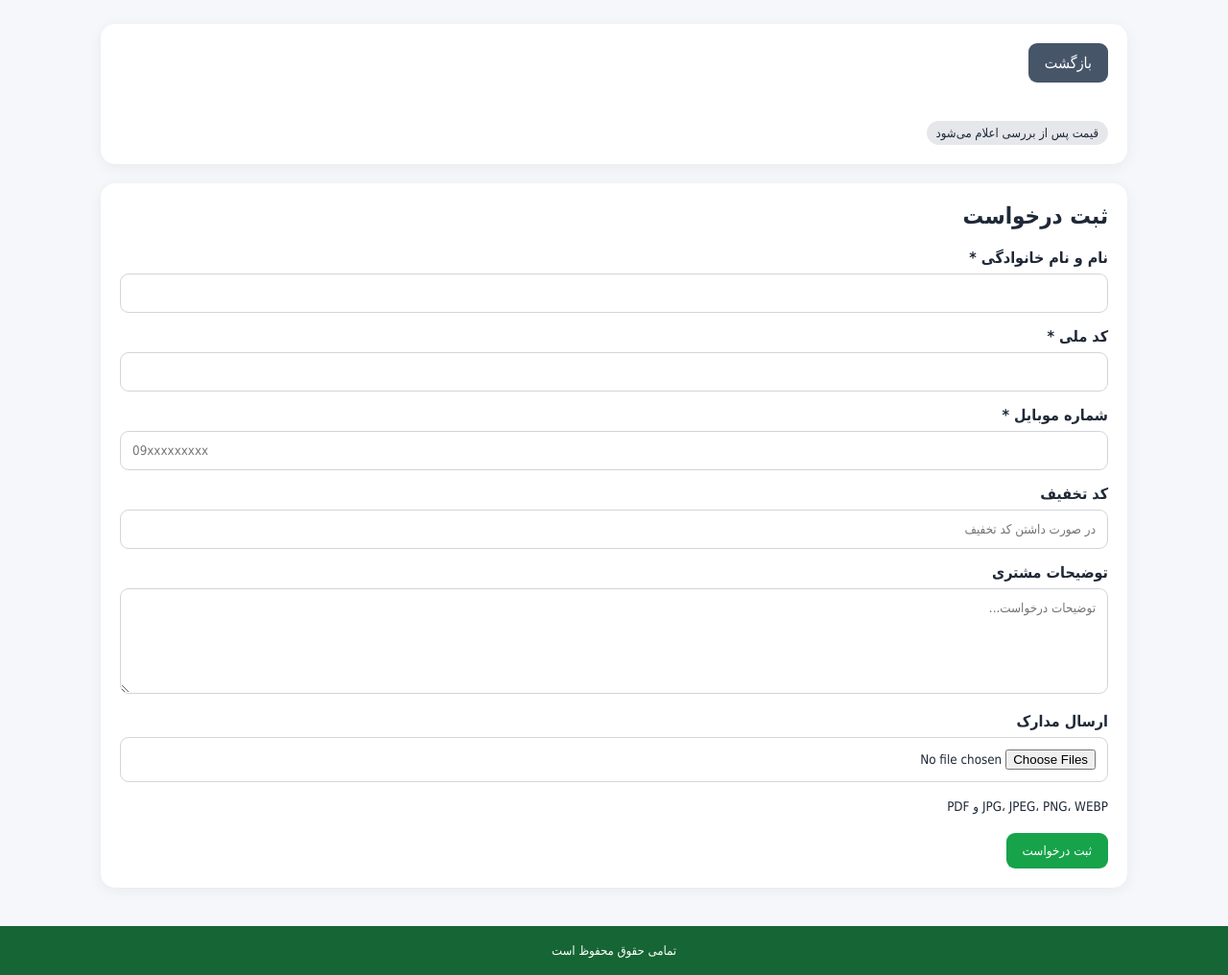
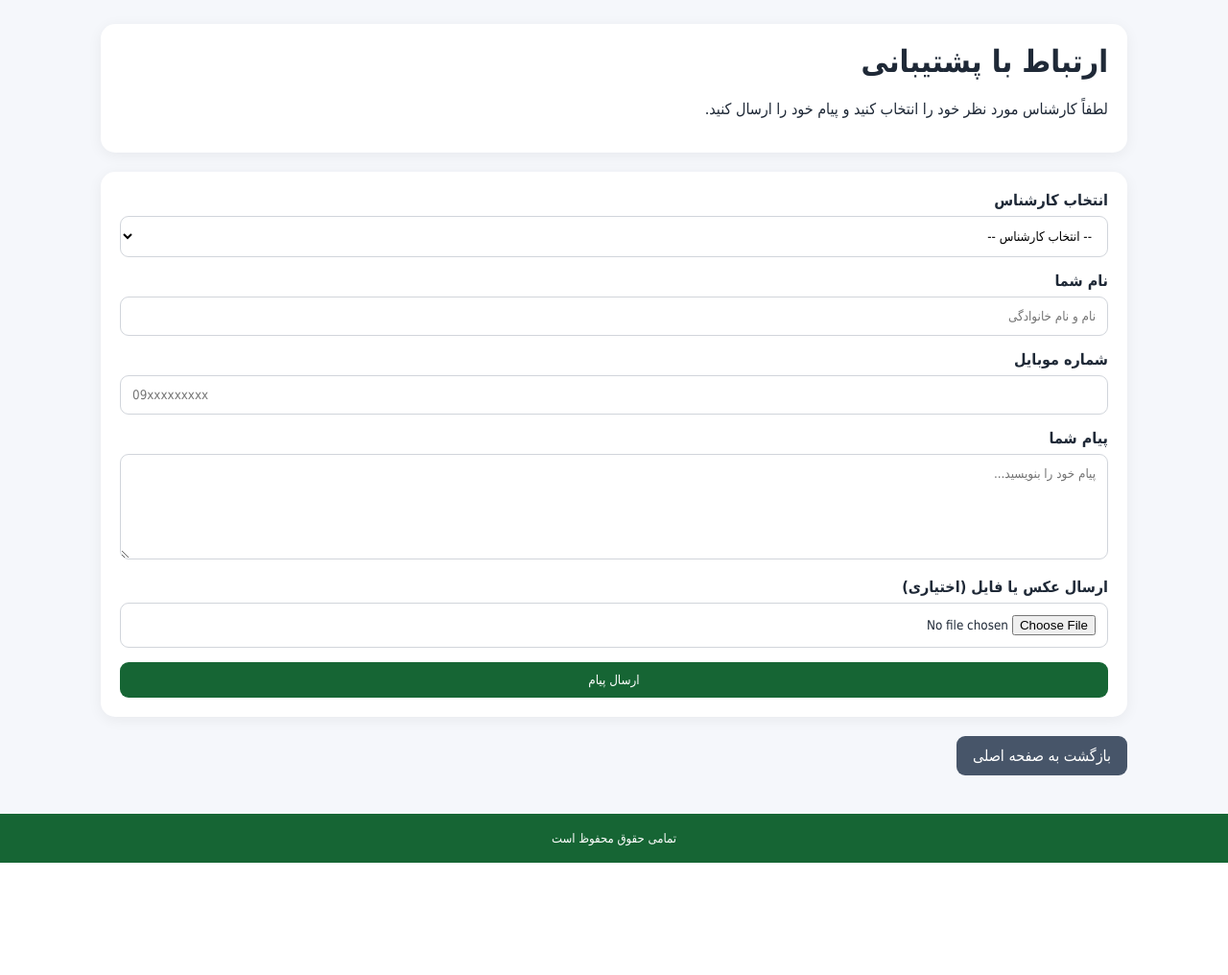
Before and after one commit to amhmdy307-stack/online-novin, a Flask app: template templates/service.html in a window 1280 px wide. Shown: the whole page at 96% size. After the commit the page ends 899 px from the top, so only its background shows below. Run offline with Flask 3, Linux system fonts and the light colour scheme; the template is opened without the code that fills it, so the values that code supplies are empty; data comes from the database, SQL or seed files in the repository.

Commit message:
Update service.html

```diff
--- a/templates/service.html
+++ b/templates/service.html
@@ -1,346 +1,40 @@
 {% extends "base.html" %}
 
-{% block title %}
-{{ service["name"] }}
-{% endblock %}
+{% block title %}ارتباط با پشتیبانی{% endblock %}
 
 {% block content %}
 
 <div class="card">
-
-<a
-    href="{{ url_for('home') }}"
-    class="btn btn-secondary"
->
-بازگشت
-</a>
-
-<br><br>
-
-<h1>
-{{ service["name"] }}
-</h1>
-
-{% if service["category"] %}
-
-<span class="badge">
-{{ service["category"] }}
-</span>
-
-{% endif %}
-
-{% if service["description"] %}
-
-<p>
-{{ service["description"] }}
-</p>
-
-{% endif %}
-
-{% if service["price"] and service["price"] > 0 %}
-
-<div class="price">
-
-قیمت پایه:
-
-{{ "{:,}".format(service["price"]) }}
-
-تومان
-
+    <h1>ارتباط با پشتیبانی</h1>
+    <p>لطفاً کارشناس مورد نظر خود را انتخاب کنید و پیام خود را ارسال کنید.</p>
 </div>
 
-{% else %}
+<div class="card">
+    <form method="POST" enctype="multipart/form-data">
+        <label>انتخاب کارشناس</label>
+        <select name="expert_id">
+            <option value="">-- انتخاب کارشناس --</option>
+            {% for expert in experts %}
+                <option value="{{ expert['id'] }}">{{ expert["username"] }}</option>
+            {% endfor %}
+        </select>
 
-<div class="badge">
-قیمت پس از بررسی اعلام می‌شود
+        <label>نام شما</label>
+        <input type="text" name="name" required placeholder="نام و نام خانوادگی">
+
+        <label>شماره موبایل</label>
+        <input type="tel" name="phone" required placeholder="09xxxxxxxxx">
+
+        <label>پیام شما</label>
+        <textarea name="message" required placeholder="پیام خود را بنویسید..."></textarea>
+
+        <label>ارسال عکس یا فایل (اختیاری)</label>
+        <input type="file" name="file" accept=".jpg,.jpeg,.png,.webp,.pdf">
+
+        <button type="submit" class="btn" style="width:100%;">ارسال پیام</button>
+    </form>
 </div>
 
-{% endif %}
-
-</div>
-
-
-{% if subservices %}
-
-<div class="card">
-
-<h2>
-سامانه‌ها / زیرمجموعه‌ها
-</h2>
-
-<div class="icon-grid">
-
-{% for item in subservices %}
-
-<a
-    class="icon-card"
-    href="{{ url_for('service', sid=item['id']) }}"
->
-
-<div class="icon">
-🖥️
-</div>
-
-<strong>
-{{ item["name"] }}
-</strong>
-
-<div class="mini">
-
-{% if item["price"] %}
-
-{{ "{:,}".format(item["price"]) }}
-تومان
-
-{% else %}
-
-قیمت پس از بررسی
-
-{% endif %}
-
-</div>
-
-</a>
-
-{% endfor %}
-
-</div>
-
-</div>
-
-{% endif %}
-
-
-<div class="card">
-
-<h2>
-ثبت درخواست
-</h2>
-
-<form
-    action="{{ url_for('create_request', service_id=service['id']) }}"
-    method="POST"
-    enctype="multipart/form-data"
->
-
-<label>
-نام و نام خانوادگی *
-</label>
-
-<input
-    type="text"
-    name="name"
-    required
->
-
-
-<label>
-کد ملی *
-</label>
-
-<input
-    type="text"
-    name="national_id"
-    maxlength="10"
-    required
->
-
-
-<label>
-شماره موبایل *
-</label>
-
-<input
-    type="tel"
-    name="phone"
-    required
-    placeholder="09xxxxxxxxx"
->
-
-
-{% if fields %}
-
-<hr>
-
-<h3>
-اطلاعات مورد نیاز
-</h3>
-
-{% for field in fields %}
-
-{% if field is string %}
-
-<label>
-{{ field }}
-</label>
-
-<input
-    type="text"
-    name="field_{{ loop.index }}"
->
-
-
-{% elif field is mapping %}
-
-<label>
-
-{{ field.get(
-    "label",
-    field.get(
-        "name",
-        "اطلاعات"
-    )
-) }}
-
-</label>
-
-
-{% if field.get("type") == "textarea" %}
-
-<textarea
-    name="{{ field.get(
-        'name',
-        'field_' ~ loop.index
-    ) }}"
-></textarea>
-
-
-{% elif field.get("type") == "select" %}
-
-<select
-    name="{{ field.get(
-        'name',
-        'field_' ~ loop.index
-    ) }}"
-    {% if field.get("required") %}required{% endif %}
->
-
-<option value="">
-انتخاب کنید
-</option>
-
-{% for option in field.get("options", []) %}
-
-<option value="{{ option }}">
-{{ option }}
-</option>
-
-{% endfor %}
-
-</select>
-
-
-{% elif field.get("type") in ["image","pdf","multi_file"] %}
-
-<input
-    type="file"
-    name="{{ field.get(
-        'name',
-        'field_' ~ loop.index
-    ) }}"
-    {% if field.get("type") == "multi_file" %}
-    multiple
-    {% endif %}
-    {% if field.get("required") %}
-    required
-    {% endif %}
->
-
-{% else %}
-
-<input
-    type="{{ field.get(
-        'type',
-        'text'
-    ) }}"
-    name="{{ field.get(
-        'name',
-        'field_' ~ loop.index
-    ) }}"
-    {% if field.get("required") %}
-    required
-    {% endif %}
->
-
-{% endif %}
-
-{% endif %}
-
-{% endfor %}
-
-{% endif %}
-
-
-<label>
-کد تخفیف
-</label>
-
-<input
-    type="text"
-    name="discount_code"
-    placeholder="در صورت داشتن کد تخفیف"
->
-
-
-<label>
-توضیحات مشتری
-</label>
-
-<textarea
-    name="customer_note"
-    placeholder="توضیحات درخواست..."
-></textarea>
-
-
-{% if documents %}
-
-<hr>
-
-<h3>
-مدارک مورد نیاز
-</h3>
-
-<ul>
-
-{% for document in documents %}
-
-<li>
-{{ document }}
-</li>
-
-{% endfor %}
-
-</ul>
-
-{% endif %}
-
-
-<label>
-ارسال مدارک
-</label>
-
-<input
-    type="file"
-    name="documents"
-    multiple
-    accept=".jpg,.jpeg,.png,.webp,.pdf"
->
-
-<small class="mini">
-JPG، JPEG، PNG، WEBP و PDF
-</small>
-
-<br><br>
-
-<button
-    type="submit"
-    class="btn btn-success"
->
-ثبت درخواست
-</button>
-
-</form>
-
-</div>
+<a href="{{ url_for('home') }}" class="btn btn-secondary">بازگشت به صفحه اصلی</a>
 
 {% endblock %}
```
